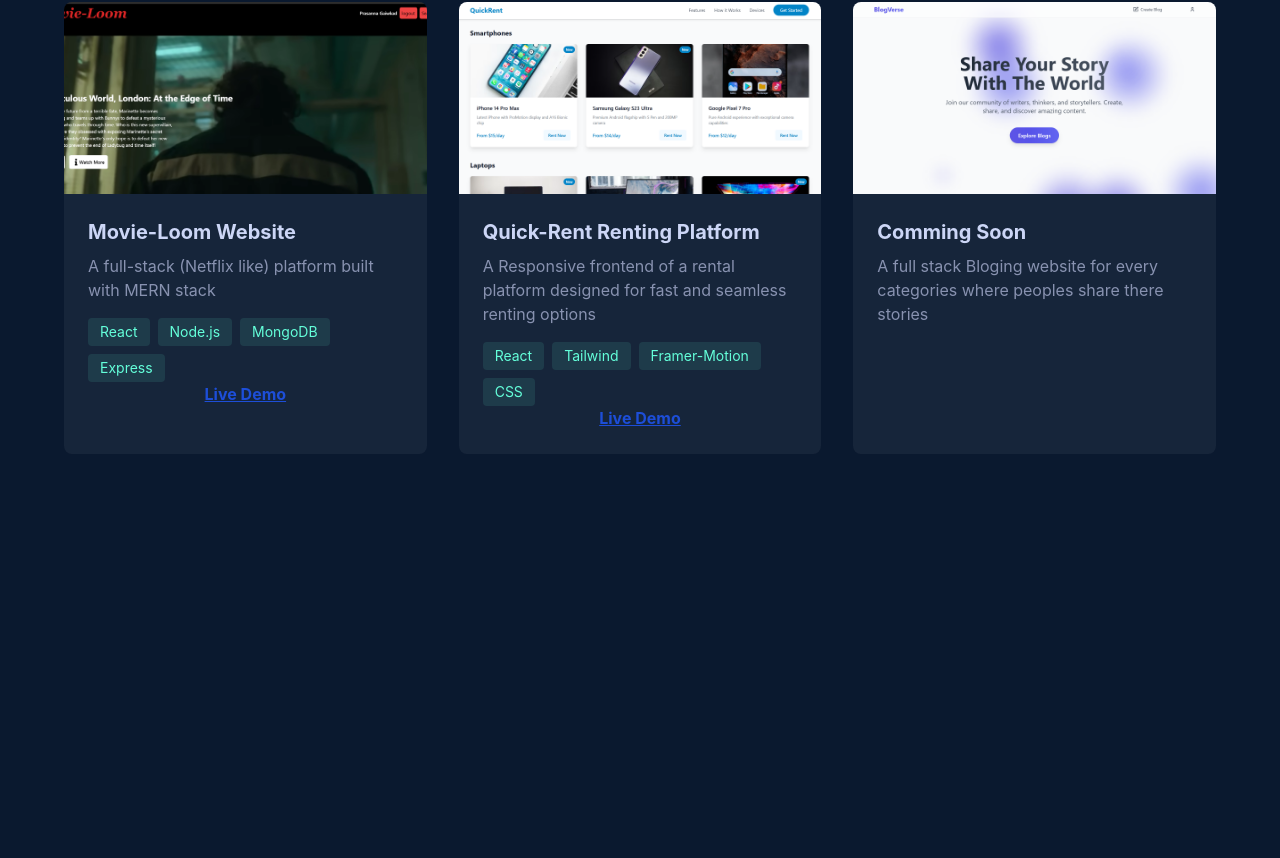
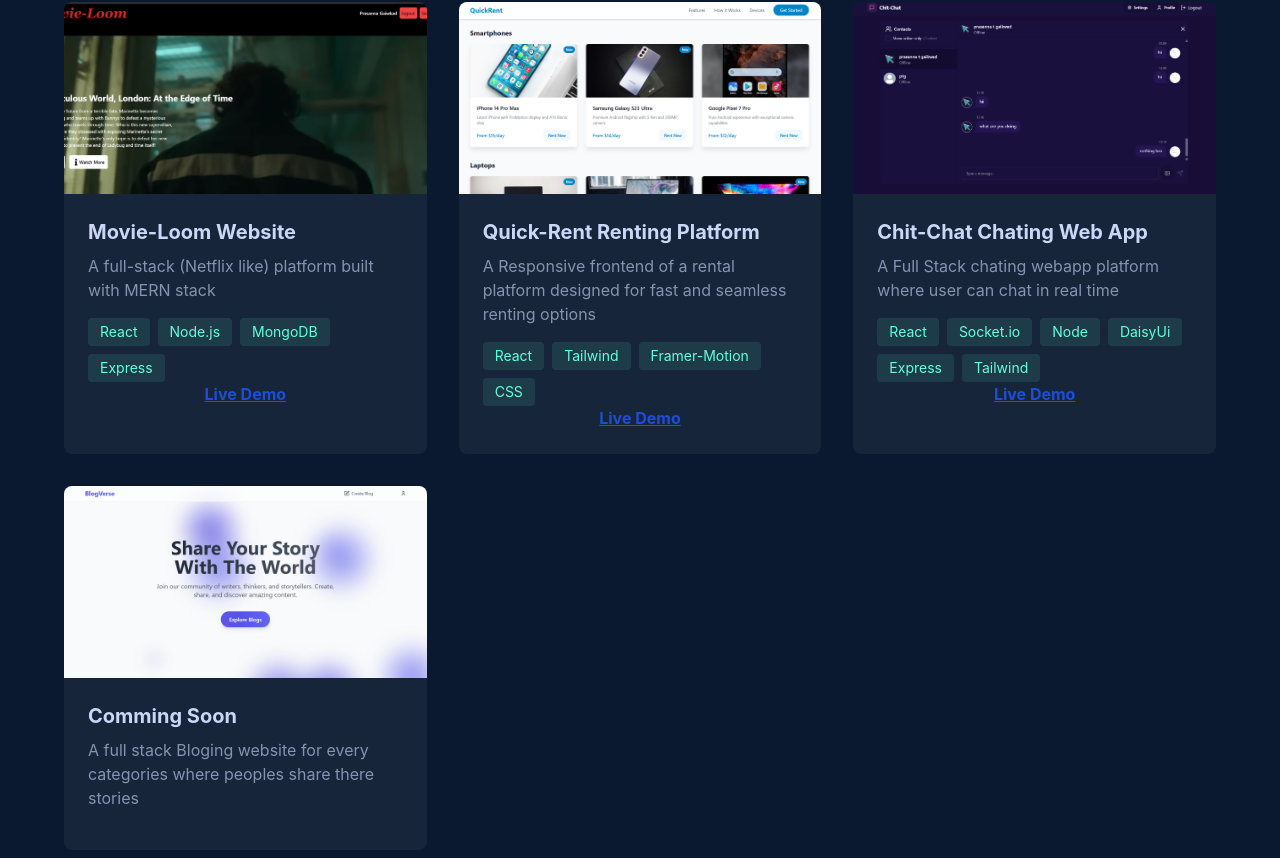
Before and after one commit to Prasanna018/Prasanna_Gaikwad_Portfolio, a React (Vite) app: page / in a window 1280 px wide. Shown: the part 1782-2640 px from the top of the page. Built offline with nearby package versions, Linux system fonts and the light colour scheme; what cursor-effects would draw is missing.

Commit message:
chit-chat

```diff
--- a/src/components/Projects.jsx
+++ b/src/components/Projects.jsx
@@ -3,6 +3,7 @@ import movie_loom from '../assets/movie-loom.png'
 import quick_rent from '../assets/quick-rent.png'
 import { useInView } from 'react-intersection-observer';
 import blog_verse from '../assets/blogverse.png'
+import chit_chat from '../assets/chit-chat.png'
 import React from 'react';
 const Projects = () => {
   const [ref, inView] = useInView({
@@ -24,6 +25,15 @@ const Projects = () => {
       tech: ['React', 'Tailwind', 'Framer-Motion', 'CSS'],
       image: quick_rent,
       link: "http://renting-platform-frontend.vercel.app/"
+    },
+    {
+      title: "Chit-Chat Chating Web App",
+      description: "A Full Stack chating webapp platform where user can chat in real time ",
+      tech: ["React", "Socket.io", "Node", "DaisyUi", "Express", "Tailwind"],
+      image: chit_chat,
+      link: "https://chit-chat-1jwq.onrender.com/"
+
+
     },
     {
       title: "Comming Soon",
```
Also changed, not shown: src/assets/chit-chat.png (added).
